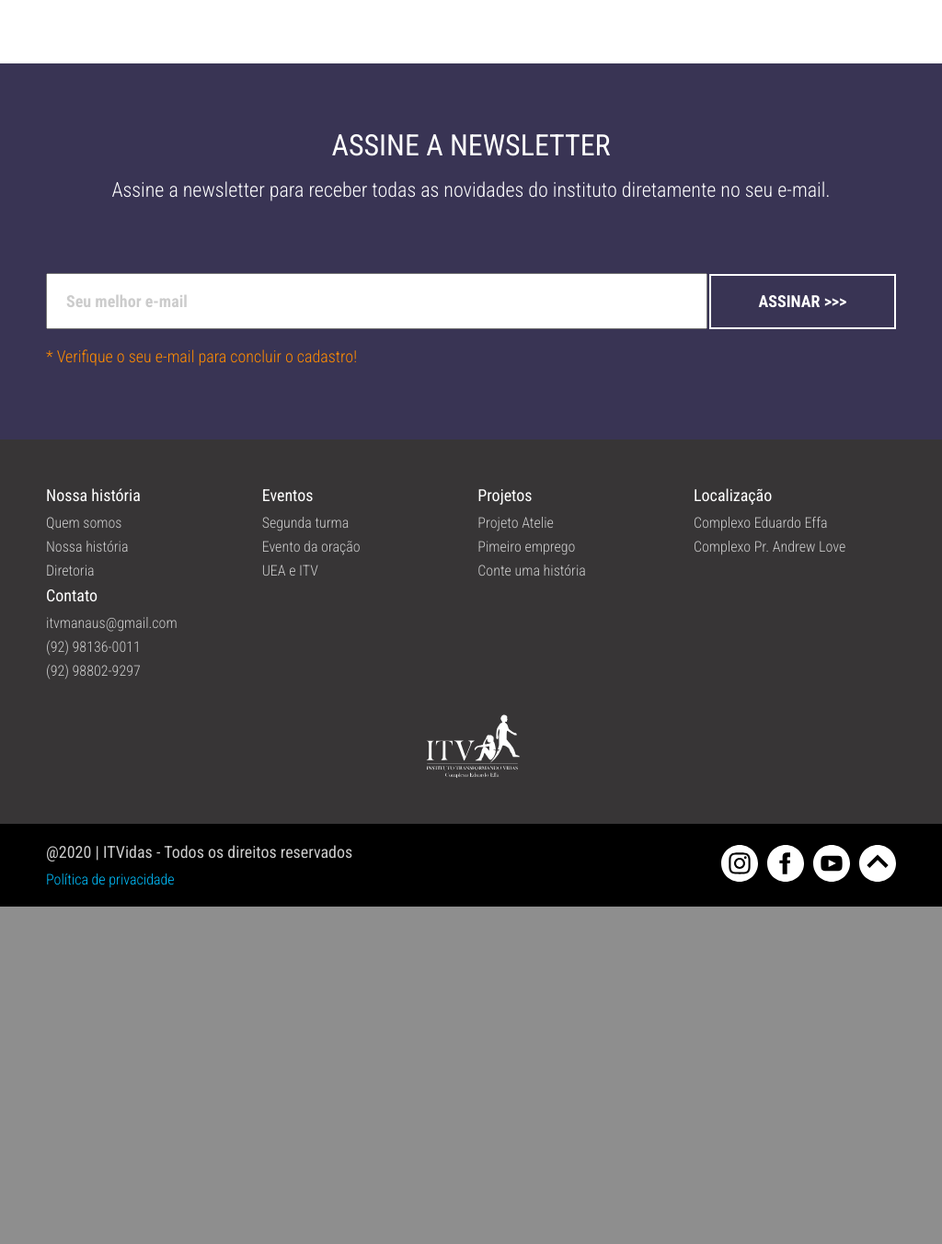
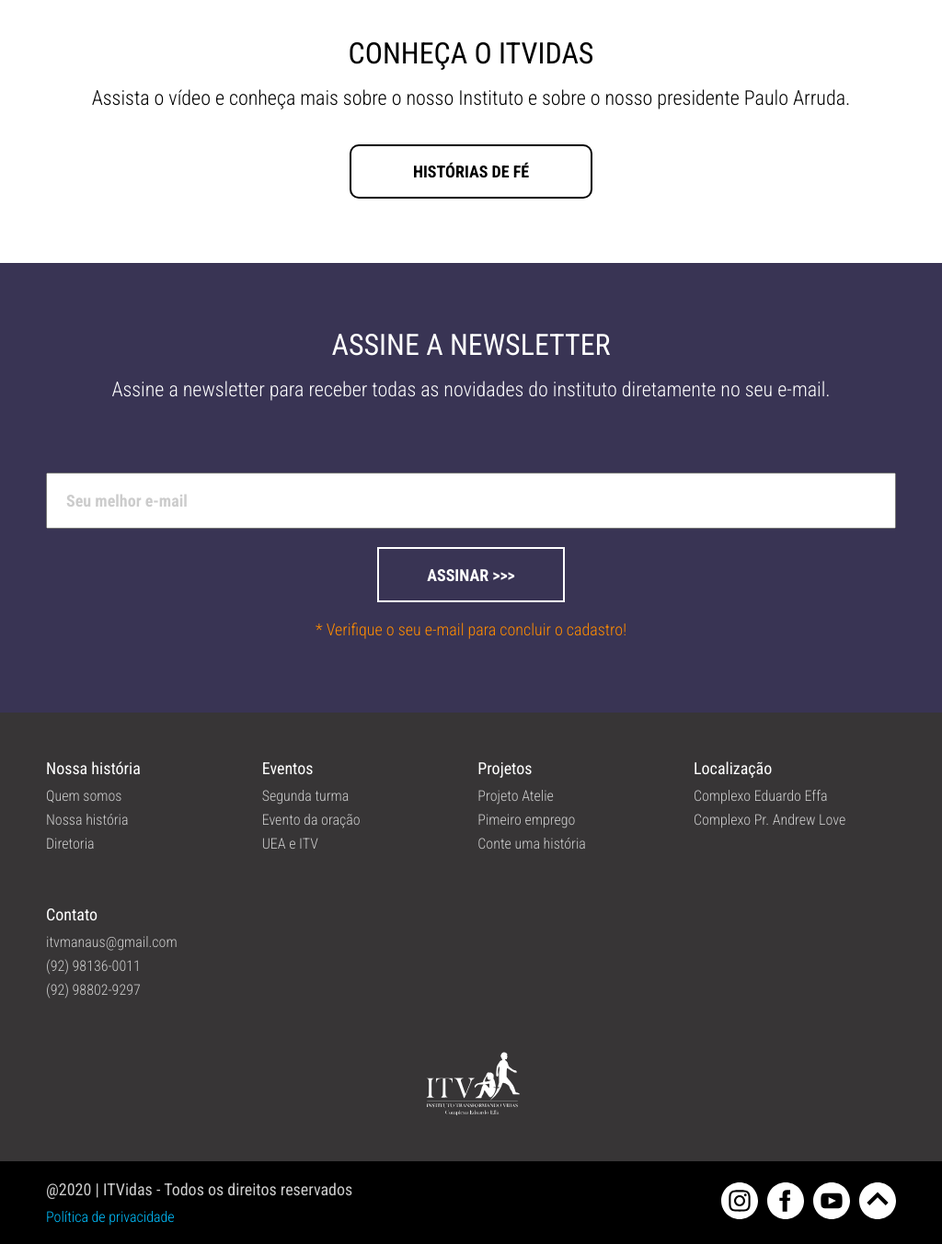
Before and after one commit to web-vmsa/itv, a PHP site: page /itv/ in a window 1024 px wide; the page is wider, and only the part inside the window is pictured. Shown: the part 2427-3780 px from the top of that part at 92% size. Before the commit the page ends 3413 px from the top of that part, so only its background shows below. Run offline with PHP 8.4, Linux system fonts and the light colour scheme.

Commit message:
1024px layout responsivo adaptativo

```diff
--- a/assets/css/style.css
+++ b/assets/css/style.css
@@ -22,6 +22,9 @@
 	z-index: 2;
 	top: 0;
 	background-color: rgb(243, 46, 52, 55%);
+}
+.menu-rolagem .open-menu--mobile {
+	display: none;
 }
 .menu-rolagem .logotipo {
 	height: 80px;
@@ -665,3 +668,69 @@
 */
 
 /* <!-- 1024 pixels --> */
+@media screen and (max-width: 1024px) and (min-width: 865px) {
+
+	.topo {
+		flex-wrap: wrap;
+		flex-direction: column;
+		justify-content: center;
+		align-items: center;
+	}
+	.menu {
+		display: none;
+	}
+	.calls-to--action {
+		margin-bottom: 156px;
+	}
+	.cards {
+		justify-content: center;
+	}
+	.card {
+		margin-right: 25px;
+		margin-left: 25px;
+	}
+	.apresentacao {
+		flex-wrap: wrap;
+		justify-content: center;
+	}
+	.apresentacao-texto {
+		width: 100%;
+		text-align: center;
+		align-items: center;
+		margin-top: 40px;
+	}
+	.newsletter form {
+		flex-wrap: wrap;
+		justify-content: center;
+	}
+	.newsletter input {
+		width: 100%;
+	}
+	.newsletter button {
+		margin-top: 20px;
+	}
+	.mensagem {
+		align-items: center;
+		justify-content: center;
+	}
+	.rodape-top--item {
+		margin-bottom: 50px;
+	}
+	.logotipo-rodape {
+		margin-top: 0;
+	}
+	.menu-rolagem {
+		justify-content: space-between;
+	}
+	.menu-rolagem .logotipo {
+		display: flex;
+	}
+	.menu-rolagem--menu {
+		display: none;
+	}
+	.menu-rolagem .open-menu--mobile {
+		display: flex;
+		margin-right: 50px;
+	}
+
+}
--- a/views/home.php
+++ b/views/home.php
@@ -3,10 +3,10 @@
 <head>
 	<!-- Primary Meta Tags -->
 	<title>ITV — Instituto Transformando Vidas</title>
-	<meta name="viewport" content="width=device-width, initial-scale=1.0">
 	<meta charset="utf-8">
 	<meta name="title" content="ITV — Instituto Transformando Vidas">
 	<meta name="description" content="O ITV é uma instituição localizada em Manaus que visa ajudar crianças carentes e influenciar uma visão mais solidária nas pessoas.">
+	<meta name="viewport" content="width=device-width, initial-scale=1.0">
 
 	<!-- Open Graph / Facebook -->
 	<meta property="og:type" content="website">
@@ -54,6 +54,10 @@
 				<div class="menu-rolagem--item">GALERIA</div>
 			</a>
 		</nav>
+
+		<div class="open-menu--mobile">
+			<img src="<?php echo BASE_URL; ?>assets/imgs/menu.svg" alt="Menu icon">
+		</div>
 	</header>
 
 	<!-- Menu lateral -->
```
